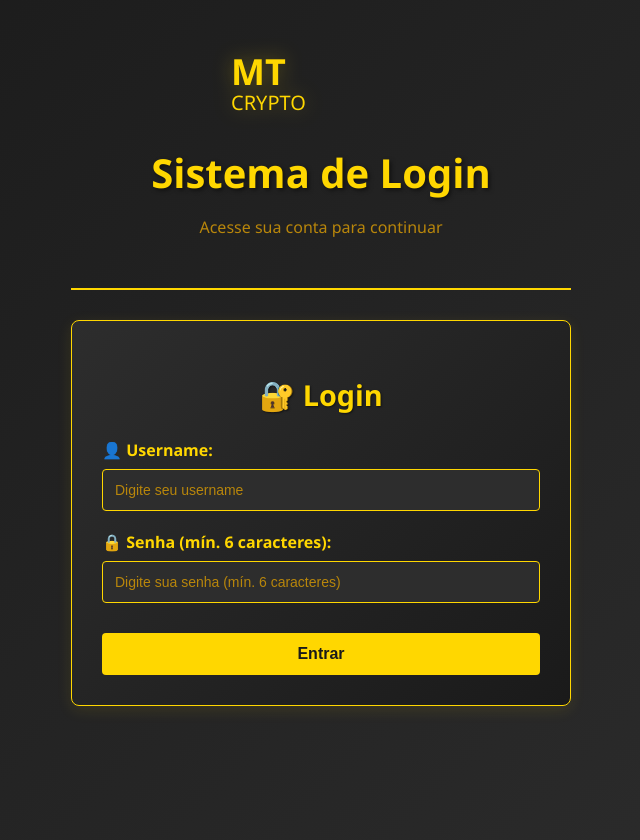
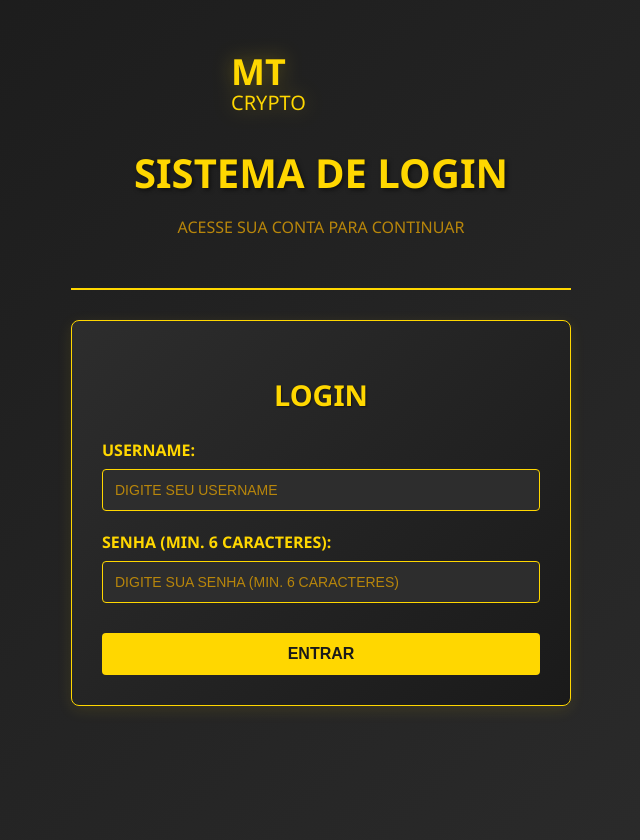
Before and after one commit to Lucaascf/arbitragem_cripto, a Flask app: page /login in a window 1280 px wide. Shown: the whole page, without its empty margins (319-959 px from the left). Run offline with Flask 3, Linux system fonts and the light colour scheme.

Commit message:
codigo att

```diff
--- a/templates/login.html
+++ b/templates/login.html
@@ -3,7 +3,7 @@
 <head>
     <meta charset="UTF-8">
     <meta name="viewport" content="width=device-width, initial-scale=1.0">
-    <title>MT Crypto - Login</title>
+    <title>MT CRYPTO - LOGIN</title>
     <style>
         body {
             font-family: 'Segoe UI', Tahoma, Geneva, Verdana, sans-serif;
@@ -177,8 +177,8 @@
                 <text x="10" y="45" font-size="36" font-weight="bold" fill="#FFD700">MT</text>
                 <text x="10" y="70" font-size="20" fill="#FFD700">CRYPTO</text>
             </svg>
-            <h1>Sistema de Login</h1>
-            <p class="subtitle">Acesse sua conta para continuar</p>
+            <h1>SISTEMA DE LOGIN</h1>
+            <p class="subtitle">ACESSE SUA CONTA PARA CONTINUAR</p>
         </div>
 
         <!-- Container para mensagens de alerta -->
@@ -186,17 +186,17 @@
 
         <!-- Formulário de Login -->
         <div id="login-container" class="auth-container">
-            <h2 class="auth-title">🔐 Login</h2>
+            <h2 class="auth-title">LOGIN</h2>
             <form id="login-form">
                 <div class="form-group">
-                    <label for="login-username">👤 Username:</label>
-                    <input type="text" id="login-username" name="username" placeholder="Digite seu username" required>
+                    <label for="login-username">USERNAME:</label>
+                    <input type="text" id="login-username" name="username" placeholder="DIGITE SEU USERNAME" required>
                 </div>
                 <div class="form-group">
-                    <label for="login-password">🔒 Senha (mín. 6 caracteres):</label>
-                    <input type="password" id="login-password" name="password" placeholder="Digite sua senha (mín. 6 caracteres)" required minlength="6">
+                    <label for="login-password">SENHA (MIN. 6 CARACTERES):</label>
+                    <input type="password" id="login-password" name="password" placeholder="DIGITE SUA SENHA (MIN. 6 CARACTERES)" required minlength="6">
                 </div>
-                <button type="submit" class="auth-btn" id="login-btn">Entrar</button>
+                <button type="submit" class="auth-btn" id="login-btn">ENTRAR</button>
             </form>
         </div>
     </div>
@@ -229,11 +229,11 @@
         function setButtonLoading(buttonId, isLoading) {
             const button = document.getElementById(buttonId);
             if (isLoading) {
-                button.innerHTML = '<span class="loading-spinner"></span>Processando...';
+                button.innerHTML = '<span class="loading-spinner"></span>PROCESSANDO...';
                 button.classList.add('btn-loading');
                 button.disabled = true;
             } else {
-                button.innerHTML = 'Entrar';
+                button.innerHTML = 'ENTRAR';
                 button.classList.remove('btn-loading');
                 button.disabled = false;
             }
@@ -257,7 +257,7 @@
             const now = Date.now();
             if (loginAttempts >= 3 && (now - lastAttempt) < ATTEMPT_DELAY) {
                 const remaining = Math.ceil((ATTEMPT_DELAY - (now - lastAttempt)) / 1000);
-                showAlert(`Muitas tentativas. Aguarde ${remaining} segundos.`);
+                showAlert(`MUITAS TENTATIVAS. AGUARDE ${remaining} SEGUNDOS.`);
                 return;
             }
 
@@ -265,12 +265,12 @@
             const password = document.getElementById('login-password').value; // Senha não sanitiza (pode ter caracteres especiais)
 
             if (!username || !password) {
-                showAlert('Por favor, preencha todos os campos.');
+                showAlert('POR FAVOR, PREENCHA TODOS OS CAMPOS.');
                 return;
             }
 
             if (password.length < 6) {
-                showAlert('A senha deve ter pelo menos 6 caracteres.');
+                showAlert('A SENHA DEVE TER PELO MENOS 6 CARACTERES.');
                 return;
             }
 
@@ -294,7 +294,7 @@
                     loginAttempts = 0;
 
                     // NÃO define cookie manualmente - o backend já fez isso com segurança
-                    showAlert('✅ Login realizado com sucesso! Redirecionando...', 'success');
+                    showAlert('LOGIN REALIZADO COM SUCESSO! REDIRECIONANDO...', 'success');
 
                     // Aguardar um momento antes de redirecionar
                     setTimeout(() => {
@@ -303,11 +303,11 @@
                 } else {
                     // Incrementa tentativas falhas
                     loginAttempts++;
-                    showAlert('❌ ' + (data.message || 'Credenciais inválidas.'));
+                    showAlert('CREDENCIAIS INVÁLIDAS.');
                 }
             } catch (error) {
                 loginAttempts++;
-                showAlert('❌ Erro ao conectar ao servidor. Tente novamente mais tarde.');
+                showAlert('ERRO AO CONECTAR AO SERVIDOR. TENTE NOVAMENTE MAIS TARDE.');
                 console.error('Erro:', error);
             } finally {
                 setButtonLoading('login-btn', false);
```
Also changed, not shown: database.db.
